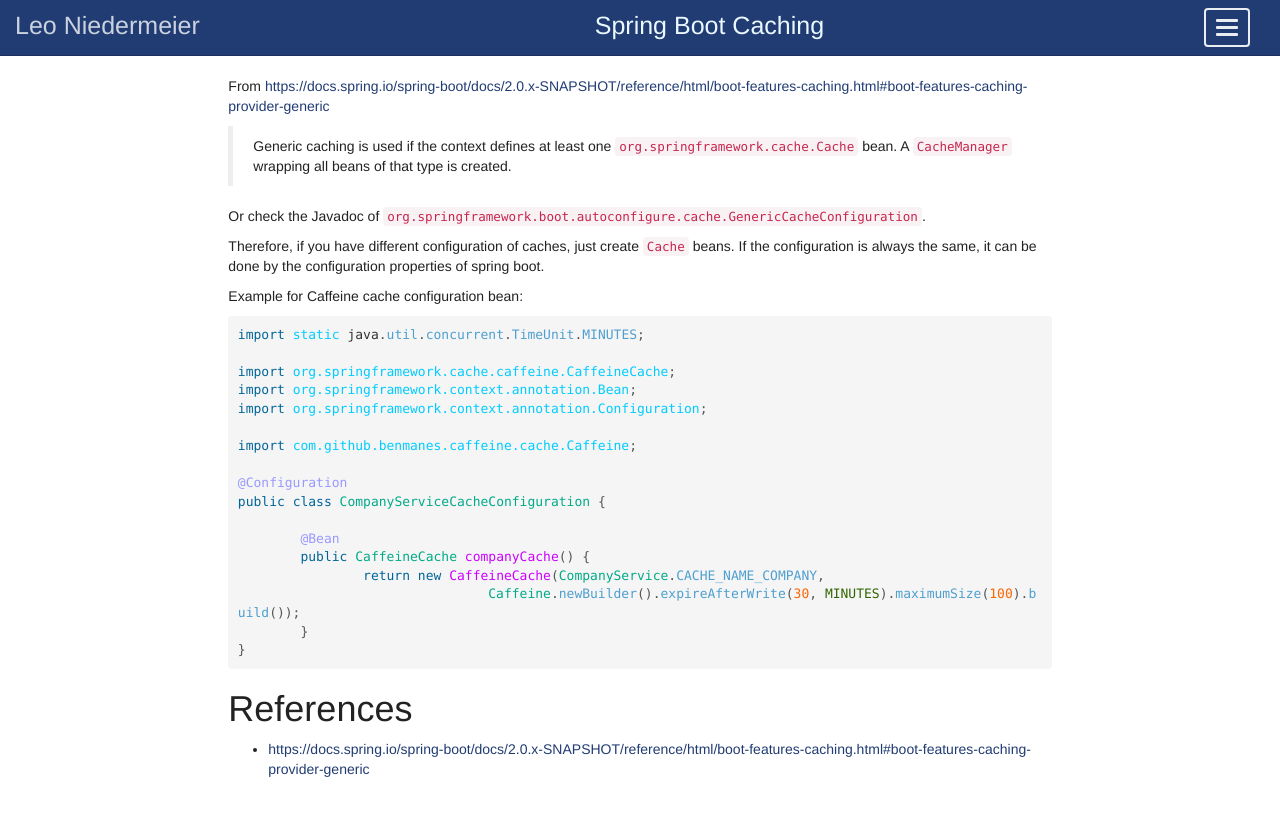
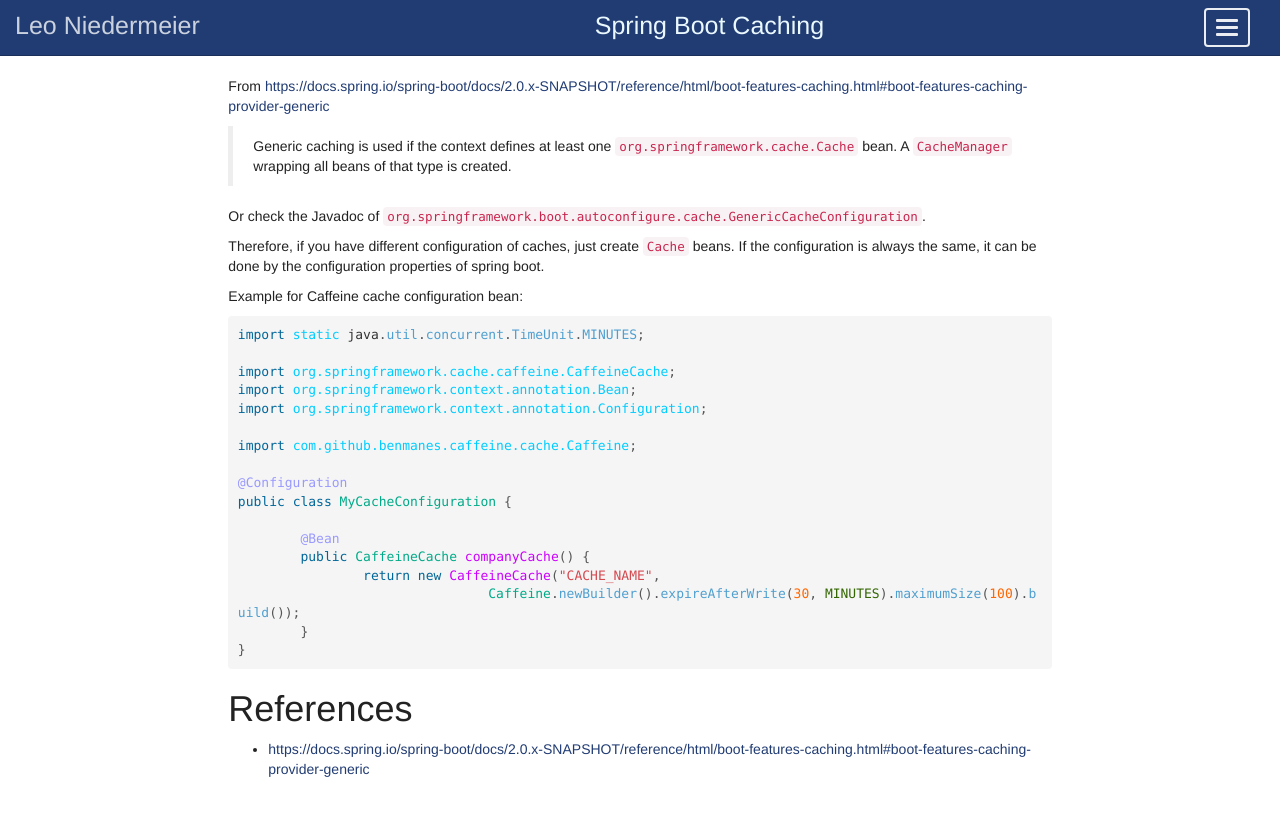
Before and after one commit to LeoNiedermeier/LeoNiedermeier.github.io, a Jekyll site: the page built from _docs/java/springboot/caching.md, in a window 1280 px wide. Shown: the top 816 px of the page. Built offline with Jekyll 4.4.1, drawn with Linux system fonts in a browser that asks for light colours.

Commit message:
Update caching.md

```diff
--- a/_docs/java/springboot/caching.md
+++ b/_docs/java/springboot/caching.md
@@ -26,11 +26,11 @@ import org.springframework.context.annotation.Configuration;
 import com.github.benmanes.caffeine.cache.Caffeine;
 
 @Configuration
-public class CompanyServiceCacheConfiguration {
+public class MyCacheConfiguration {
 
 	@Bean
 	public CaffeineCache companyCache() {
-		return new CaffeineCache(CompanyService.CACHE_NAME_COMPANY,
+		return new CaffeineCache("CACHE_NAME",
 				Caffeine.newBuilder().expireAfterWrite(30, MINUTES).maximumSize(100).build());
 	}
 }
```
